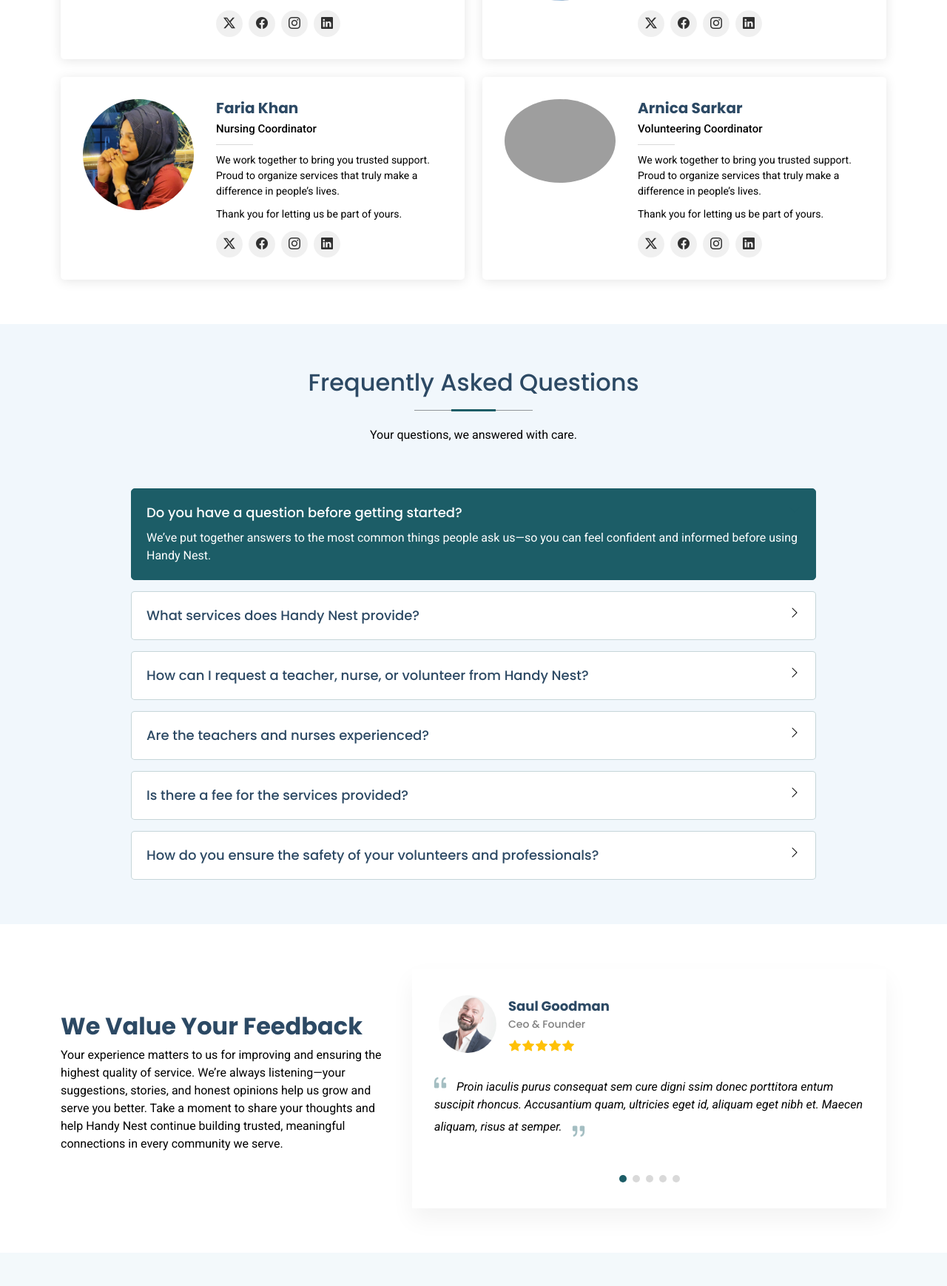
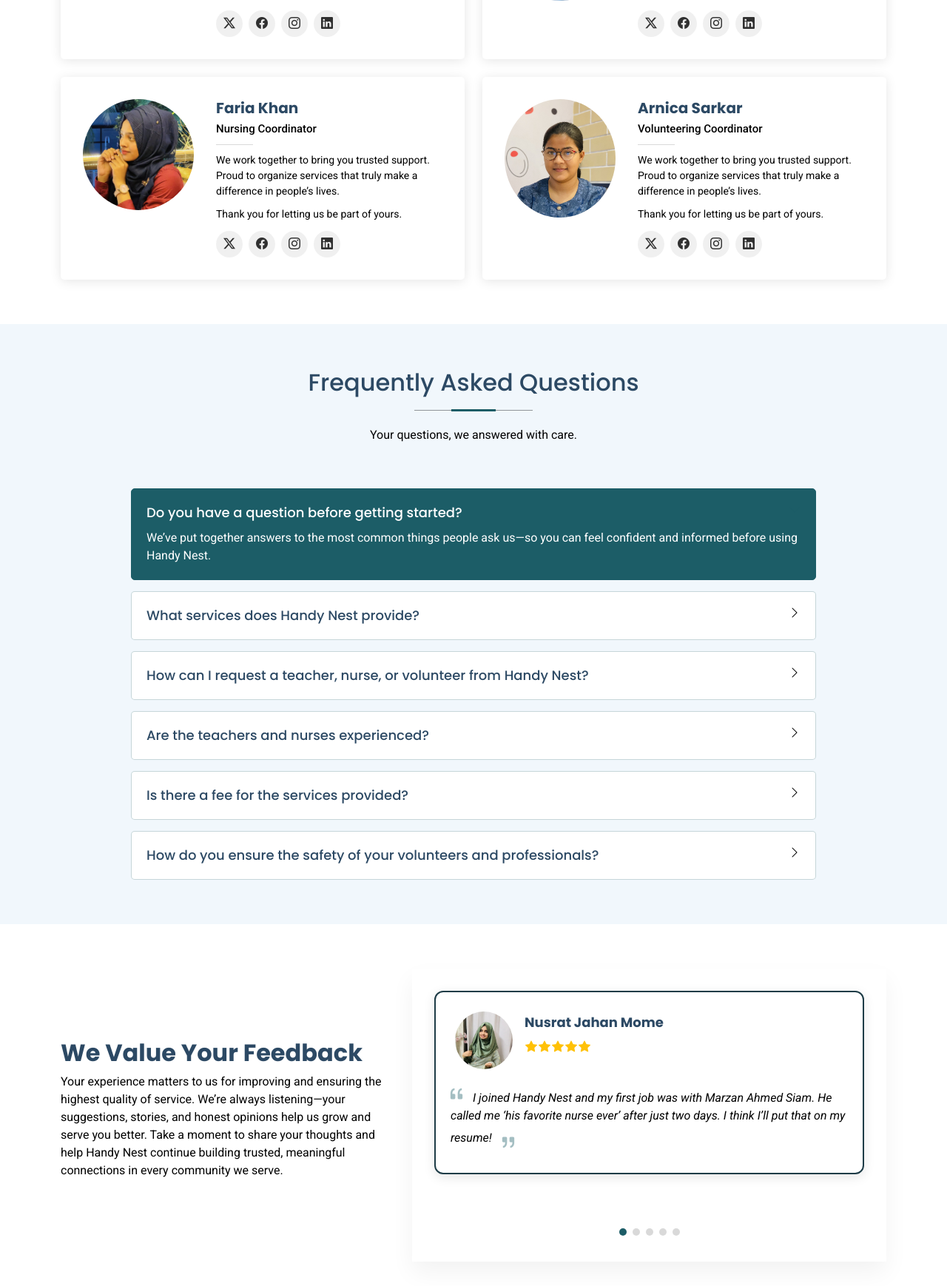
Before and after one commit to Arnica15260/Handy-Nest, a Django app: page / in a window 1280 px wide. Shown: the part 2876-4614 px from the top of the page at 74% size. Run offline with Django 5.2, Linux system fonts and the light colour scheme; some libraries are stand-ins or nearby versions; grey boxes are pictures that could not be loaded.

Commit message:
feedback

```diff
--- a/templates/index.html
+++ b/templates/index.html
@@ -775,6 +775,22 @@
 
           <!-- Testimonials Section -->
     <section id="testimonials" class="testimonials section">
+      <style>
+
+        .testimonial-item {
+            border: 2px solid #1e3c47; /* Deep blue teal */
+            border-radius: 12px;
+            padding: 20px;
+            background-color: #fff;
+             box-shadow: 0 4px 15px rgba(0, 0, 0, 0.1);
+              transition: transform 0.3s ease;
+        }
+
+            .testimonial-item:hover {
+                transform: scale(1.02);
+              box-shadow: 0 6px 20px rgba(0, 0, 0, 0.15);
+            }
+      </style>
 
       <div class="container">
 
@@ -812,10 +828,10 @@
                 <div class="swiper-slide">
                   <div class="testimonial-item">
                     <div class="d-flex">
-                      <img src="assets/img/testimonials/testimonials-1.jpg" class="testimonial-img flex-shrink-0" alt="">
+                      <img src="static/assets/img/testimonials/testimonials-1.jpg" class="testimonial-img flex-shrink-0" alt="">
                       <div>
-                        <h3>Saul Goodman</h3>
-                        <h4>Ceo &amp; Founder</h4>
+                        <h3>Nusrat Jahan Mome</h3>
+
                         <div class="stars">
                           <i class="bi bi-star-fill"></i><i class="bi bi-star-fill"></i><i class="bi bi-star-fill"></i><i class="bi bi-star-fill"></i><i class="bi bi-star-fill"></i>
                         </div>
@@ -823,7 +839,7 @@
                     </div>
                     <p>
                       <i class="bi bi-quote quote-icon-left"></i>
-                      <span>Proin iaculis purus consequat sem cure digni ssim donec porttitora entum suscipit rhoncus. Accusantium quam, ultricies eget id, aliquam eget nibh et. Maecen aliquam, risus at semper.</span>
+                      <span>I joined Handy Nest and my first job was with Marzan Ahmed Siam. He called me ‘his favorite nurse ever’ after just two days. I think I’ll put that on my resume!</span>
                       <i class="bi bi-quote quote-icon-right"></i>
                     </p>
                   </div>
@@ -832,10 +848,10 @@
                 <div class="swiper-slide">
                   <div class="testimonial-item">
                     <div class="d-flex">
-                      <img src="assets/img/testimonials/testimonials-2.jpg" class="testimonial-img flex-shrink-0" alt="">
+                      <img src="static/assets/img/testimonials/testimonials-2.jpg" class="testimonial-img flex-shrink-0" alt="">
                       <div>
-                        <h3>Sara Wilsson</h3>
-                        <h4>Designer</h4>
+                        <h3>Sukanta Chakraborty</h3>
+
                         <div class="stars">
                           <i class="bi bi-star-fill"></i><i class="bi bi-star-fill"></i><i class="bi bi-star-fill"></i><i class="bi bi-star-fill"></i><i class="bi bi-star-fill"></i>
                         </div>
@@ -843,7 +859,7 @@
                     </div>
                     <p>
                       <i class="bi bi-quote quote-icon-left"></i>
-                      <span>Export tempor illum tamen malis malis eram quae irure esse labore quem cillum quid cillum eram malis quorum velit fore eram velit sunt aliqua noster fugiat irure amet legam anim culpa.</span>
+                      <span>I needed a nurse for myself and Handy Nest delivered faster than my pizza — and this one actually cared about my health! She kept me alive, hydrated, and even threatened to hide my phone if I didn’t rest. We also binge-watched dramas together — I cried, she laughed. 11/10 experience!</span>
                       <i class="bi bi-quote quote-icon-right"></i>
                     </p>
                   </div>
@@ -852,10 +868,9 @@
                 <div class="swiper-slide">
                   <div class="testimonial-item">
                     <div class="d-flex">
-                      <img src="assets/img/testimonials/testimonials-3.jpg" class="testimonial-img flex-shrink-0" alt="">
+                      <img src="static/assets/img/testimonials/testimonials-3.jpg" class="testimonial-img flex-shrink-0" alt="">
                       <div>
-                        <h3>Jena Karlis</h3>
-                        <h4>Store Owner</h4>
+                        <h3>Junaid Hossain </h3>
                         <div class="stars">
                           <i class="bi bi-star-fill"></i><i class="bi bi-star-fill"></i><i class="bi bi-star-fill"></i><i class="bi bi-star-fill"></i><i class="bi bi-star-fill"></i>
                         </div>
@@ -863,7 +878,7 @@
                     </div>
                     <p>
                       <i class="bi bi-quote quote-icon-left"></i>
-                      <span>Enim nisi quem export duis labore cillum quae magna enim sint quorum nulla quem veniam duis minim tempor labore quem eram duis noster aute amet eram fore quis sint minim.</span>
+                      <span>Handy Nest got me a tutoring job with a 10-year-old who thinks he’s smarter than Google. But guess who taught him fractions? Yup — this guy.</span>
                       <i class="bi bi-quote quote-icon-right"></i>
                     </p>
                   </div>
@@ -872,10 +887,9 @@
                 <div class="swiper-slide">
                   <div class="testimonial-item">
                     <div class="d-flex">
-                      <img src="assets/img/testimonials/testimonials-4.jpg" class="testimonial-img flex-shrink-0" alt="">
+                      <img src="static/assets/img/testimonials/testimonials-4.jpg" class="testimonial-img flex-shrink-0" alt="">
                       <div>
-                        <h3>Matt Brandon</h3>
-                        <h4>Freelancer</h4>
+                        <h3>Marzan Ahmed Siam</h3>
                         <div class="stars">
                           <i class="bi bi-star-fill"></i><i class="bi bi-star-fill"></i><i class="bi bi-star-fill"></i><i class="bi bi-star-fill"></i><i class="bi bi-star-fill"></i>
                         </div>
@@ -883,7 +897,7 @@
                     </div>
                     <p>
                       <i class="bi bi-quote quote-icon-left"></i>
-                      <span>Fugiat enim eram quae cillum dolore dolor amet nulla culpa multos export minim fugiat minim velit minim dolor enim duis veniam ipsum anim magna sunt elit fore quem dolore labore illum veniam.</span>
+                      <span>I needed a nurse for my recovery, and Handy Nest sent me an angel with a stethoscope! She didn’t just take care of me — she made sure I didn't sneak snacks at night. 10/10 would fall sick again (just kidding... or not 😅)</span>
                       <i class="bi bi-quote quote-icon-right"></i>
                     </p>
                   </div>
@@ -892,10 +906,9 @@
                 <div class="swiper-slide">
                   <div class="testimonial-item">
                     <div class="d-flex">
-                      <img src="assets/img/testimonials/testimonials-5.jpg" class="testimonial-img flex-shrink-0" alt="">
+                      <img src="static/assets/img/testimonials/testimonials-5.jpg" class="testimonial-img flex-shrink-0" alt="">
                       <div>
-                        <h3>John Larson</h3>
-                        <h4>Entrepreneur</h4>
+                        <h3>Wasikul Hasan Fahim</h3>
                         <div class="stars">
                           <i class="bi bi-star-fill"></i><i class="bi bi-star-fill"></i><i class="bi bi-star-fill"></i><i class="bi bi-star-fill"></i><i class="bi bi-star-fill"></i>
                         </div>
@@ -903,7 +916,7 @@
                     </div>
                     <p>
                       <i class="bi bi-quote quote-icon-left"></i>
-                      <span>Quis quorum aliqua sint quem legam fore sunt eram irure aliqua veniam tempor noster veniam enim culpa labore duis sunt culpa nulla illum cillum fugiat legam esse veniam culpa fore nisi cillum quid.</span>
+                      <span>Booked a teacher for my little monster. Not only did the teacher survive — he  actually made him do homework without bribes. Handy Nest, you’re magic!</span>
                       <i class="bi bi-quote quote-icon-right"></i>
                     </p>
                   </div>
```
Also changed, not shown: db.sqlite3, static/assets/img/team/arnica.jpg (added), static/assets/img/testimonials/testimonials-1.jpg, static/assets/img/testimonials/testimonials-2.jpg, static/assets/img/testimonials/testimonials-3.jpg, static/assets/img/testimonials/testimonials-4.jpg, static/assets/img/testimonials/testimonials-5.jpg.
